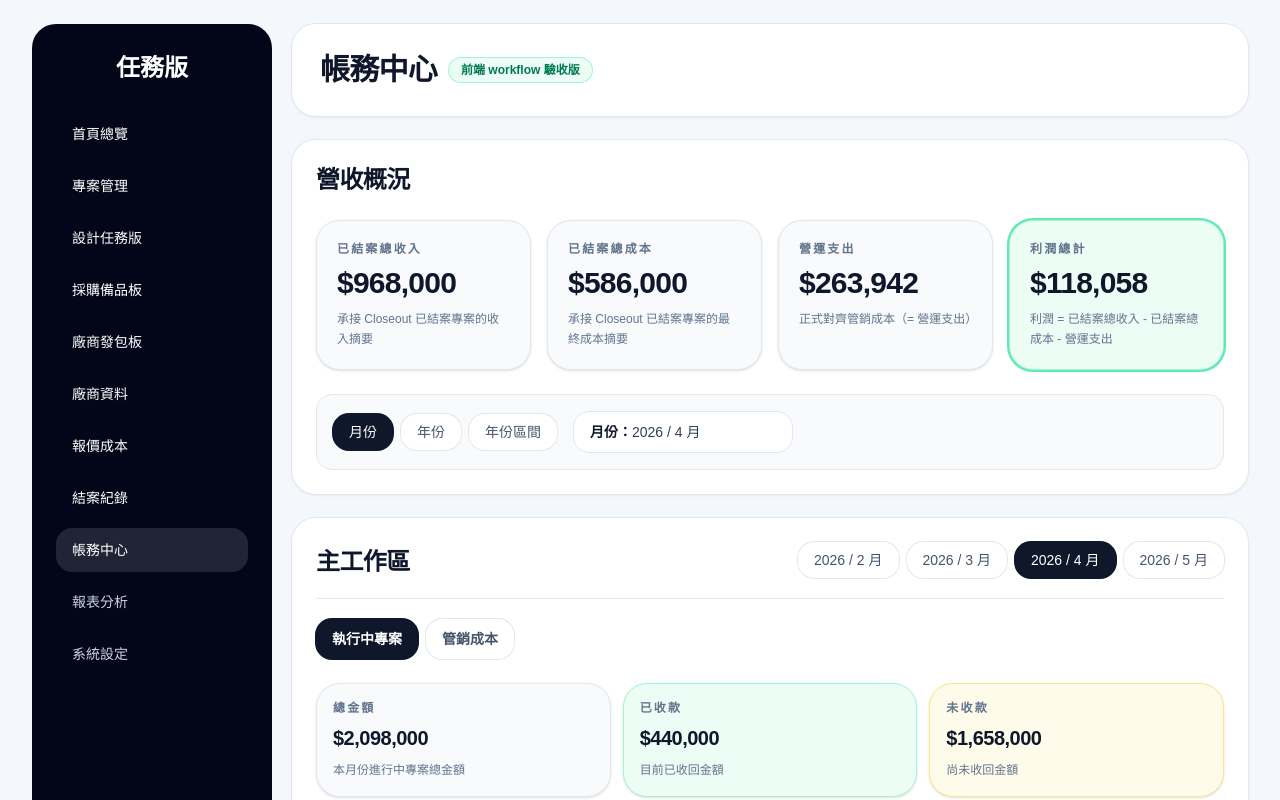
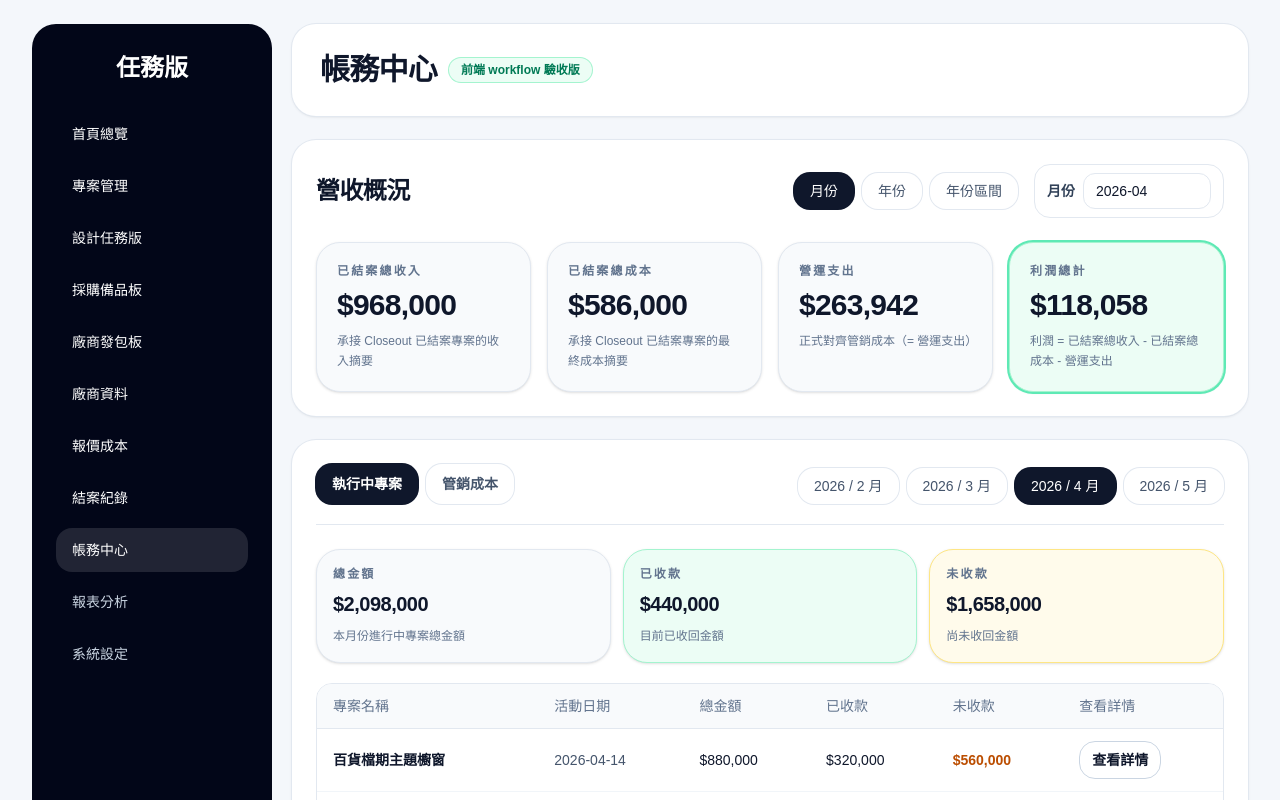
Before and after one commit to willy841/projectflow, a Next.js app in the folder project-mgmt/: page /accounting-center in a window 1280 px wide. Shown: the top 800 px of the page. Built offline with nearby package versions, Linux system fonts and the light colour scheme.

Commit message:
refactor: separate accounting center time controls

```diff
--- a/project-mgmt/src/components/accounting-center-page.tsx
+++ b/project-mgmt/src/components/accounting-center-page.tsx
@@ -328,7 +328,8 @@ const initialPersonnelRoster: EmployeeRoster[] = [
 ];
 
 export function AccountingCenterPage() {
-  const [selectedMonth, setSelectedMonth] = useState<string>("2026-04");
+  const [workspaceMonth, setWorkspaceMonth] = useState<string>("2026-04");
+  const [revenueMonth, setRevenueMonth] = useState<string>("2026-04");
   const [employeeFilter, setEmployeeFilter] = useState<FormEmployeeType>("full-time");
   const [showAddEmployeeModal, setShowAddEmployeeModal] = useState(false);
   const [showManageOfficeCategories, setShowManageOfficeCategories] = useState(false);
@@ -353,7 +354,7 @@ export function AccountingCenterPage() {
   const [officeExpenseForm, setOfficeExpenseForm] = useState<{ mode: "create" | "edit"; id?: string; item: string; category: string; amount: string; note: string } | null>(null);
   const [otherExpenseForm, setOtherExpenseForm] = useState<{ mode: "create" | "edit"; id?: string; item: string; amount: string; note: string } | null>(null);
 
-  const monthData = accountingDataByMonth[selectedMonth];
+  const monthData = accountingDataByMonth[workspaceMonth];
   const activeProjectSummary = useMemo(() => {
     const total = monthData.activeProjects.reduce((sum, item) => sum + item.totalAmount, 0);
     const collected = monthData.activeProjects.reduce((sum, item) => sum + item.collectedAmount, 0);
@@ -364,9 +365,9 @@ export function AccountingCenterPage() {
     };
   }, [monthData.activeProjects]);
 
-  const currentOfficeExpenses = officeExpensesByMonth[selectedMonth] ?? [];
-  const currentOtherExpenses = otherExpensesByMonth[selectedMonth] ?? [];
-  const monthPersonnelRecords = personnelRecordsByMonth[selectedMonth] ?? { fullTime: {}, partTime: {} };
+  const currentOfficeExpenses = officeExpensesByMonth[workspaceMonth] ?? [];
+  const currentOtherExpenses = otherExpensesByMonth[workspaceMonth] ?? [];
+  const monthPersonnelRecords = personnelRecordsByMonth[workspaceMonth] ?? { fullTime: {}, partTime: {} };
   const fullTimeRecords = Object.values(monthPersonnelRecords.fullTime);
   const partTimeRecords = Object.values(monthPersonnelRecords.partTime);
   const personnelSummary = useMemo(() => {
@@ -393,7 +394,7 @@ export function AccountingCenterPage() {
   const editingPartTimeDraft = editingEmployee?.type === "part-time" ? partTimeDrafts[editingEmployee.id] : null;
 
   const revenueSnapshot = useMemo(() => {
-    const scopedMonths = getScopedMonths(revenueMode, selectedMonth, yearSelection, rangeStart, rangeEnd);
+    const scopedMonths = getScopedMonths(revenueMode, revenueMonth, yearSelection, rangeStart, rangeEnd);
     return scopedMonths.reduce(
       (acc, monthKey) => {
         const scopedMonth = accountingDataByMonth[monthKey];
@@ -410,7 +411,7 @@ export function AccountingCenterPage() {
       },
       { closedRevenue: 0, closedCost: 0, operatingExpense: 0 },
     );
-  }, [officeExpensesByMonth, otherExpensesByMonth, personnelRecordsByMonth, rangeEnd, rangeStart, revenueMode, selectedMonth, yearSelection]);
+  }, [officeExpensesByMonth, otherExpensesByMonth, personnelRecordsByMonth, rangeEnd, rangeStart, revenueMode, revenueMonth, yearSelection]);
 
   const revenueCards = [
     { label: "已結案總收入", value: formatCurrency(revenueSnapshot.closedRevenue), hint: "承接 Closeout 已結案專案的收入摘要" },
@@ -435,12 +436,12 @@ export function AccountingCenterPage() {
     if (newEmployeeType === "full-time") {
       setFullTimeDrafts((current) => ({
         ...current,
-        [id]: buildDefaultFullTimeDraft(id, name, selectedMonth),
+        [id]: buildDefaultFullTimeDraft(id, name, workspaceMonth),
       }));
     } else {
       setPartTimeDrafts((current) => ({
         ...current,
-        [id]: buildDefaultPartTimeDraft(id, name, selectedMonth),
+        [id]: buildDefaultPartTimeDraft(id, name, workspaceMonth),
       }));
     }
 
@@ -505,7 +506,7 @@ export function AccountingCenterPage() {
           partTime: current[targetMonth]?.partTime ?? {},
         },
       }));
-      setSelectedMonth(targetMonth);
+      setWorkspaceMonth(targetMonth);
       window.alert(`已送出 ${editingEmployee.name} 的人事資料到 ${targetMonth}`);
       return;
     }
@@ -527,7 +528,7 @@ export function AccountingCenterPage() {
           },
         },
       }));
-      setSelectedMonth(targetMonth);
+      setWorkspaceMonth(targetMonth);
       window.alert(`已送出 ${editingEmployee.name} 的兼職資料到 ${targetMonth}`);
     }
   }
@@ -556,7 +557,7 @@ export function AccountingCenterPage() {
     if (!item || !category || Number.isNaN(amount)) return;
 
     setOfficeExpensesByMonth((current) => {
-      const currentMonthItems = current[selectedMonth] ?? [];
+      const currentMonthItems = current[workspaceMonth] ?? [];
       const nextItem: OfficeExpense = {
         id: officeExpenseForm.id ?? `office-${Date.now()}`,
         item,
@@ -566,7 +567,7 @@ export function AccountingCenterPage() {
       };
       return {
         ...current,
-        [selectedMonth]: officeExpenseForm.mode === "edit"
+        [workspaceMonth]: officeExpenseForm.mode === "edit"
           ? currentMonthItems.map((expense) => (expense.id === nextItem.id ? nextItem : expense))
           : [...currentMonthItems, nextItem],
       };
@@ -581,7 +582,7 @@ export function AccountingCenterPage() {
     if (!item || Number.isNaN(amount)) return;
 
     setOtherExpensesByMonth((current) => {
-      const currentMonthItems = current[selectedMonth] ?? [];
+      const currentMonthItems = current[workspaceMonth] ?? [];
       const nextItem: OtherExpense = {
         id: otherExpenseForm.id ?? `other-${Date.now()}`,
         item,
@@ -590,7 +591,7 @@ export function AccountingCenterPage() {
       };
       return {
         ...current,
-        [selectedMonth]: otherExpenseForm.mode === "edit"
+        [workspaceMonth]: otherExpenseForm.mode === "edit"
           ? currentMonthItems.map((expense) => (expense.id === nextItem.id ? nextItem : expense))
           : [...currentMonthItems, nextItem],
       };
@@ -602,7 +603,7 @@ export function AccountingCenterPage() {
     if (!window.confirm("確認刪除這筆庶務支出？")) return;
     setOfficeExpensesByMonth((current) => ({
       ...current,
-      [selectedMonth]: (current[selectedMonth] ?? []).filter((item) => item.id !== id),
+      [workspaceMonth]: (current[workspaceMonth] ?? []).filter((item) => item.id !== id),
     }));
   }
 
@@ -610,7 +611,7 @@ export function AccountingCenterPage() {
     if (!window.confirm("確認刪除這筆其他支出？")) return;
     setOtherExpensesByMonth((current) => ({
       ...current,
-      [selectedMonth]: (current[selectedMonth] ?? []).filter((item) => item.id !== id),
+      [workspaceMonth]: (current[workspaceMonth] ?? []).filter((item) => item.id !== id),
     }));
   }
 
@@ -627,24 +628,8 @@ export function AccountingCenterPage() {
         </header>
 
         <section className="rounded-3xl bg-white p-6 shadow-sm ring-1 ring-slate-200">
-          <div>
+          <div className="flex flex-col gap-4 xl:flex-row xl:items-center xl:justify-between">
             <h3 className="text-2xl font-semibold tracking-tight text-slate-900">營收概況</h3>
-          </div>
-
-          <div className="mt-6 grid gap-4 md:grid-cols-2 xl:grid-cols-4">
-            {revenueCards.map((card) => (
-              <MetricCard
-                key={card.label}
-                label={card.label}
-                value={card.value}
-                hint={card.hint}
-                tone={card.emphasize ? "emerald" : "slate"}
-                emphasize={card.emphasize}
-              />
-            ))}
-          </div>
-
-          <div className="mt-6 rounded-2xl border border-slate-200 bg-slate-50 px-4 py-4">
             <div className="flex flex-col gap-3 xl:flex-row xl:flex-wrap xl:items-center xl:gap-4">
               <div className="flex flex-wrap gap-2">
                 {([
@@ -664,9 +649,14 @@ export function AccountingCenterPage() {
               </div>
 
               {revenueMode === "month" ? (
-                <div className="min-w-[220px] rounded-2xl border border-slate-200 bg-white px-4 py-2.5 text-sm text-slate-700">
-                  <span className="font-semibold text-slate-900">月份：</span>
-                  {monthOptions.find((item) => item.key === selectedMonth)?.label ?? selectedMonth}
+                <div className="flex items-center gap-2 rounded-2xl border border-slate-200 bg-white px-3 py-2">
+                  <span className="text-sm font-semibold text-slate-700">月份</span>
+                  <input
+                    value={revenueMonth}
+                    onChange={(event) => setRevenueMonth(event.target.value)}
+                    list="revenue-month-options"
+                    className="h-9 w-32 rounded-xl border border-slate-200 px-3 text-sm outline-none transition focus:border-slate-400"
+                  />
                 </div>
               ) : null}
 
@@ -707,21 +697,40 @@ export function AccountingCenterPage() {
               ) : null}
             </div>
           </div>
+
+          <datalist id="revenue-month-options">
+            {monthOptions.map((month) => <option key={month.key} value={month.key} />)}
+          </datalist>
+
+          <div className="mt-6 grid gap-4 md:grid-cols-2 xl:grid-cols-4">
+            {revenueCards.map((card) => (
+              <MetricCard
+                key={card.label}
+                label={card.label}
+                value={card.value}
+                hint={card.hint}
+                tone={card.emphasize ? "emerald" : "slate"}
+                emphasize={card.emphasize}
+              />
+            ))}
+          </div>
+
         </section>
 
         <section className="rounded-3xl bg-white p-6 shadow-sm ring-1 ring-slate-200">
           <div className="flex flex-col gap-4 border-b border-slate-200 pb-5 xl:flex-row xl:items-end xl:justify-between">
-            <div>
-              <h3 className="text-2xl font-semibold tracking-tight text-slate-900">主工作區</h3>
+            <div className="flex flex-wrap gap-2">
+              <button type="button" onClick={() => setWorkspaceTab("active-projects")} className={`rounded-2xl px-4 py-2.5 text-sm font-semibold ring-1 transition ${workspaceTab === "active-projects" ? "bg-slate-900 text-white ring-slate-900" : "bg-white text-slate-600 ring-slate-200 hover:bg-slate-50"}`}>執行中專案</button>
+              <button type="button" onClick={() => setWorkspaceTab("operating-expenses")} className={`rounded-2xl px-4 py-2.5 text-sm font-semibold ring-1 transition ${workspaceTab === "operating-expenses" ? "bg-slate-900 text-white ring-slate-900" : "bg-white text-slate-600 ring-slate-200 hover:bg-slate-50"}`}>管銷成本</button>
             </div>
             <div className="flex flex-wrap gap-2">
               {monthOptions.map((month) => {
-                const active = selectedMonth === month.key;
+                const active = workspaceMonth === month.key;
                 return (
                   <button
                     key={month.key}
                     type="button"
-                    onClick={() => setSelectedMonth(month.key)}
+                    onClick={() => setWorkspaceMonth(month.key)}
                     className={`rounded-2xl px-4 py-2 text-sm font-medium ring-1 transition ${
                       active ? "bg-slate-900 text-white ring-slate-900" : "bg-white text-slate-600 ring-slate-200 hover:bg-slate-100"
                     }`}
@@ -731,11 +740,6 @@ export function AccountingCenterPage() {
                 );
               })}
             </div>
-          </div>
-
-          <div className="mt-5 flex flex-wrap gap-2">
-            <button type="button" onClick={() => setWorkspaceTab("active-projects")} className={`rounded-2xl px-4 py-2.5 text-sm font-semibold ring-1 transition ${workspaceTab === "active-projects" ? "bg-slate-900 text-white ring-slate-900" : "bg-white text-slate-600 ring-slate-200 hover:bg-slate-50"}`}>執行中專案</button>
-            <button type="button" onClick={() => setWorkspaceTab("operating-expenses")} className={`rounded-2xl px-4 py-2.5 text-sm font-semibold ring-1 transition ${workspaceTab === "operating-expenses" ? "bg-slate-900 text-white ring-slate-900" : "bg-white text-slate-600 ring-slate-200 hover:bg-slate-50"}`}>管銷成本</button>
           </div>
 
           {workspaceTab === "active-projects" ? (
```
